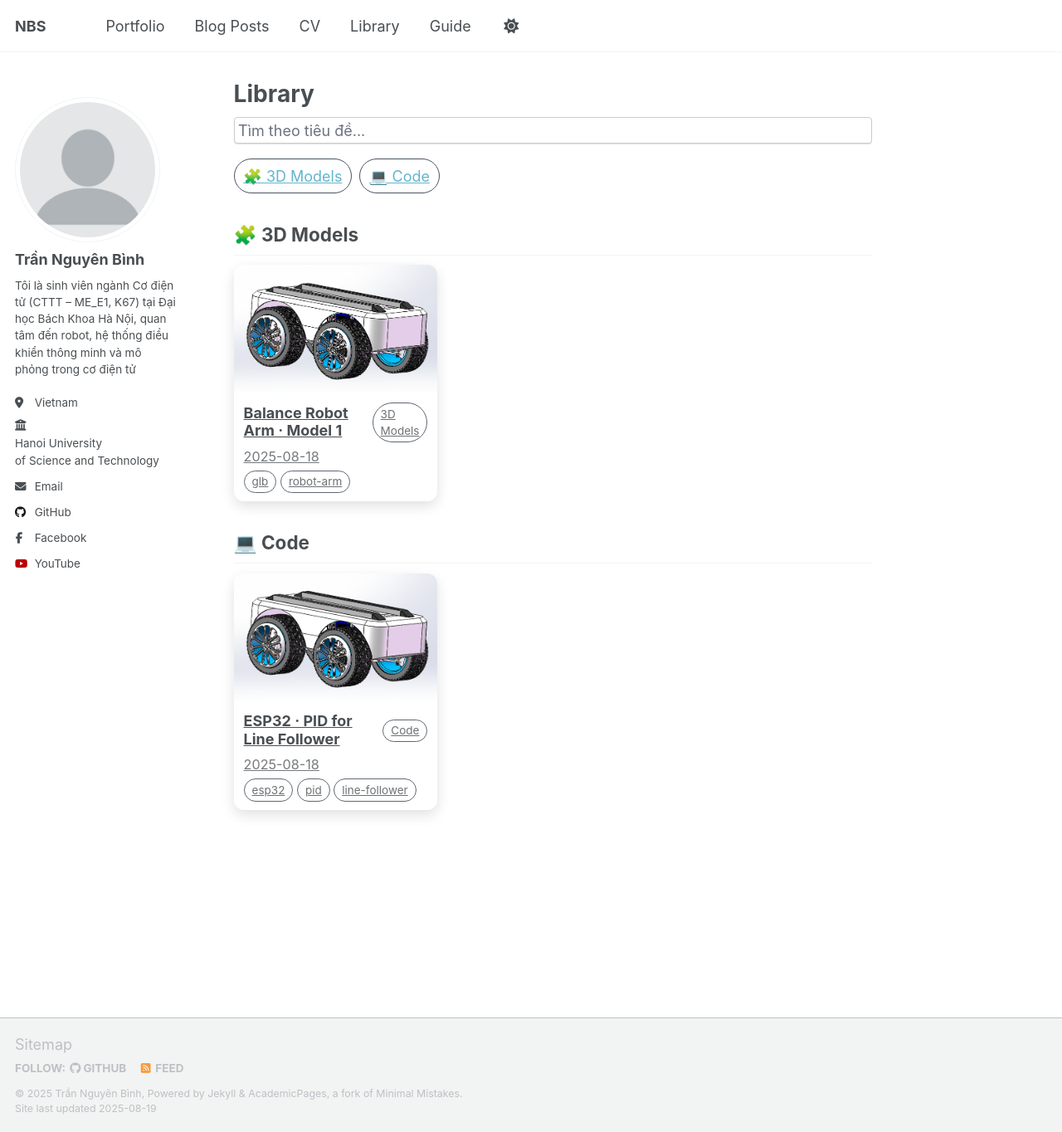
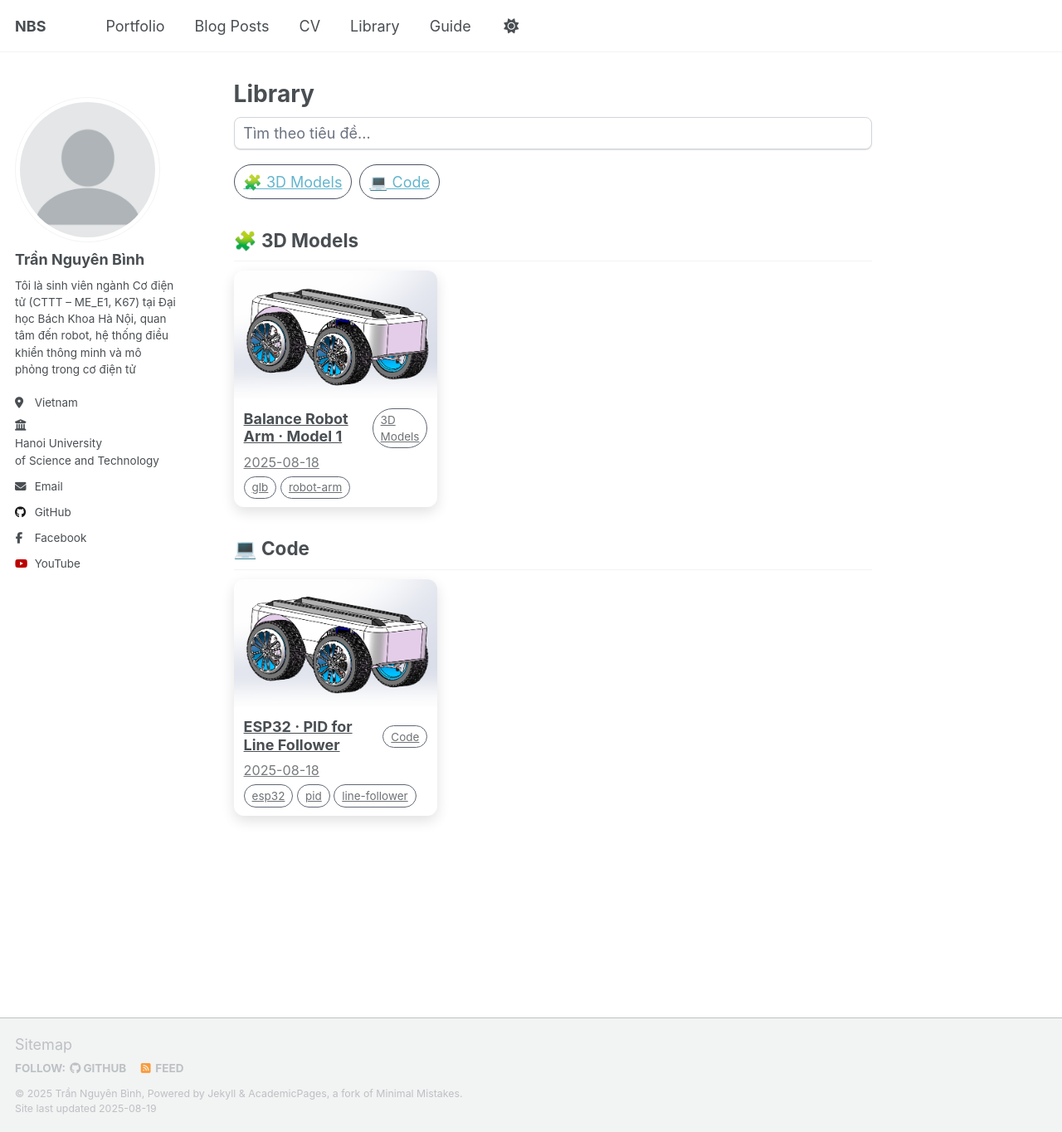
Before and after one commit to nguyenbinh-shark/nguyenbinh-shark.github.io, a Jekyll site: the page built from _pages/library.md, in a window 1280 px wide and 1364 px high. Shown: the whole window at 83% size. Built offline with Jekyll 4.4.1, drawn with Linux system fonts in a browser that asks for light colours; a script that is not in the unit is left out.

Commit message:
Update library.md

```diff
--- a/_pages/library.md
+++ b/_pages/library.md
@@ -11,7 +11,7 @@
 {% endif %}
 
 <div style="display:flex;gap:.5rem;flex-wrap:wrap;align-items:center;margin:0 0 1rem 0">
-  <input id="lib-search" placeholder="Tìm theo tiêu đề...">
+<input id="lib-search" type="search" placeholder="Tìm theo tiêu đề...">
   {% for t in site.data.library_types %}
     {% assign has = all | where: "type", t.key | size %}
     {% if has > 0 %}
```
